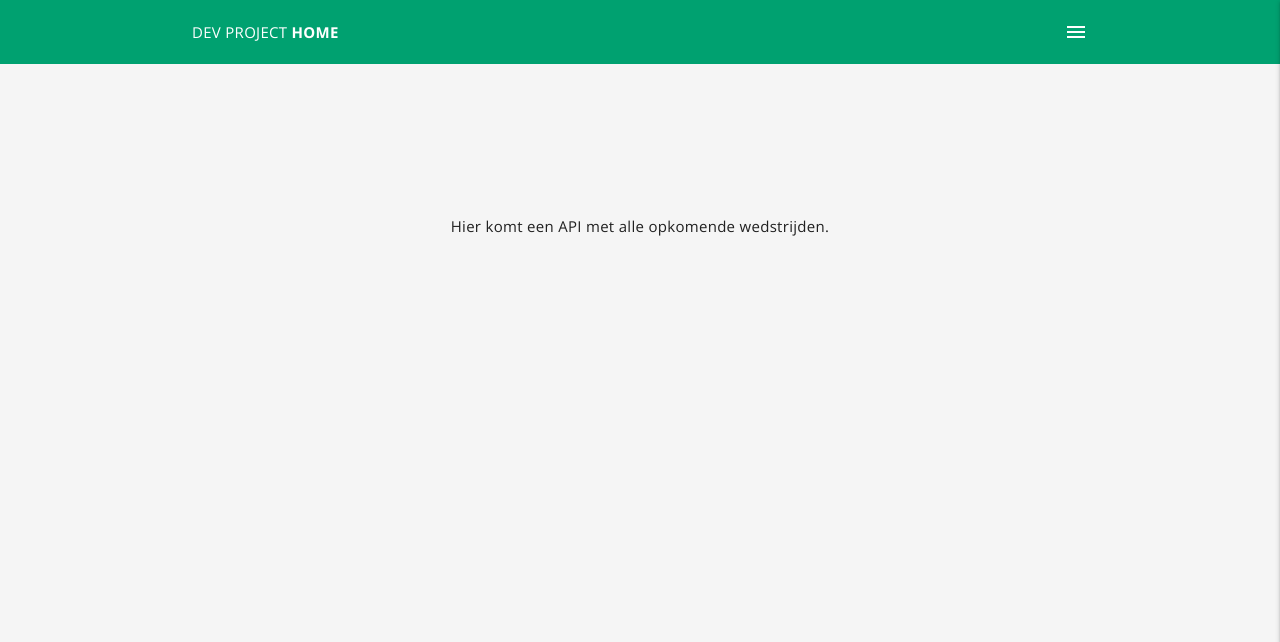
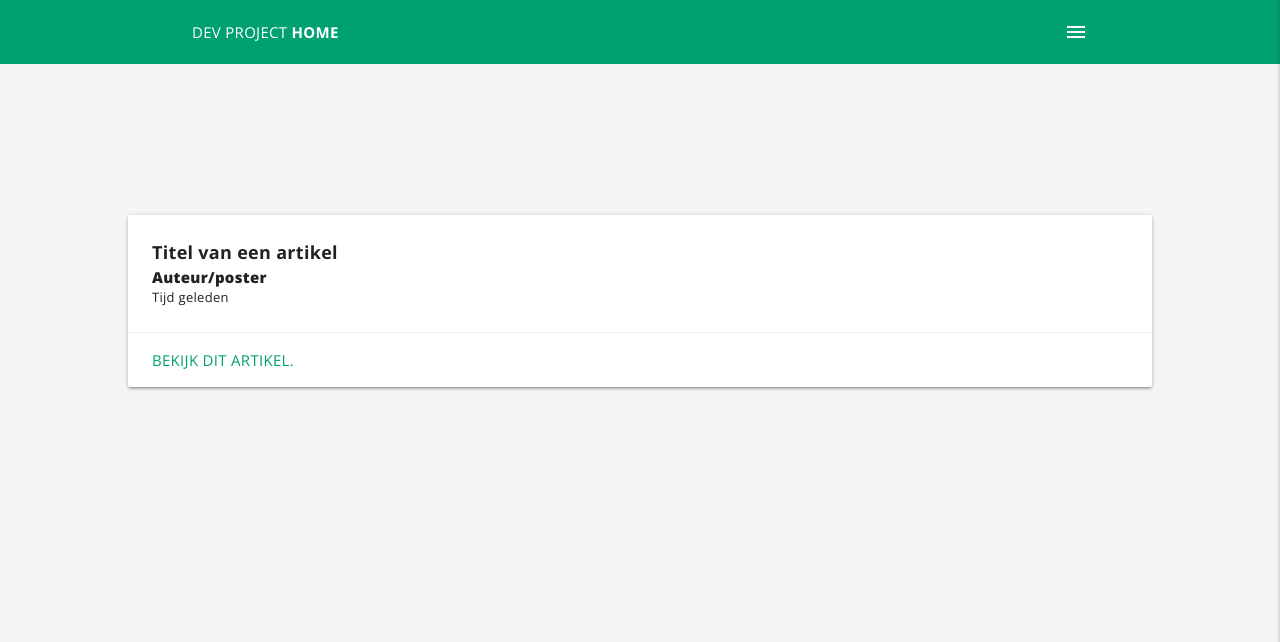
Before and after one commit to roydbie/devproject, a PHP site: page / in a window 1280 px wide. Shown: the top 642 px of the page. Run offline with PHP 8.4, Linux system fonts and the light colour scheme; some libraries are stand-ins or nearby versions.

Commit message:
I'm getting JSON info into html

```diff
--- a/css/styles.css
+++ b/css/styles.css
@@ -80,3 +80,7 @@ input{
 form .input-field{
   margin-top: 30px;
 }
+
+.card-content p {
+  font-weight: bold;
+}
--- a/index.html
+++ b/index.html
@@ -12,6 +12,7 @@
   <link type="text/css" href="/css/styles.css" rel="stylesheet">
   <script type="text/javascript" src="/js/materialize.min.js"></script>
   <link rel="manifest" href="/manifest.json">
+  <script src="https://code.jquery.com/jquery-3.2.1.min.js"></script>
 
   <!-- ios support-->
   <link rel="apple-touch-icon" href="/icons/icon-96x96.png">
@@ -53,10 +54,47 @@
   <br>
 
   <div style="margin:10%;width:80%;">
-    <p class="center-align">Hier komt een API met alle opkomende wedstrijden.</p>
+    <div class="col s12 m7">
+      <div class="card horizontal">
+        <div class="card-stacked">
+          <div class="card-content" style="max-width: 80vw;">
+            <p id="title1" style="font-size: 18px;">Titel van een artikel</p>
+            <p id="author1" style="font-size: 15px;"><b>Auteur/poster</b></p>
+            <p id="text1" style="font-size: 13px;font-weight:500;">Tijd geleden</p>
+          </div>
+          <div class="card-action" style="max-width: 80vw;">
+            <a id="link1" href="#" style="color:#00a170;">Bekijk dit artikel.</a>
+          </div>
+        </div>
+      </div>
+    </div>
+
+
+
+
+
+    <div class="mypanel"></div>
+
+    <script>
+    $.getJSON('https://www.reddit.com/r/soccer/hot/.json', function(data) {
+
+        var title1 = data.data.children[2].data.title;
+        if(title1.length > 150) title1 = title1.substring(0,150) + "...";
+        var author1 = "Auteur: " + data.data.children[1].data.author;
+        var link1 = data.data.children[1].data.url;
+        var text1 = data.data.children[1].data.selftext;
+        if(text1.length > 200) text1 = text1.substring(0,200) + "...  <b>Lees meer door op de link te klikken.</b>";
+
+
+        $("#title1").html(title1);
+        $("#author1").html(author1);
+        $("#text1").html(text1);
+    });
+    </script>
   </div>
 
   <script src="/js/app.js"></script>
   <script src="/js/ui.js"></script>
+
 </body>
 </html>
```
